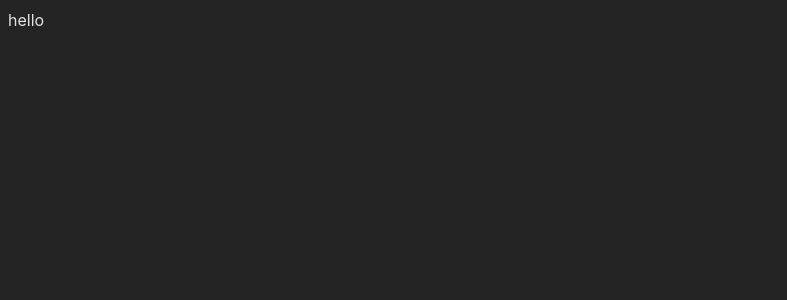
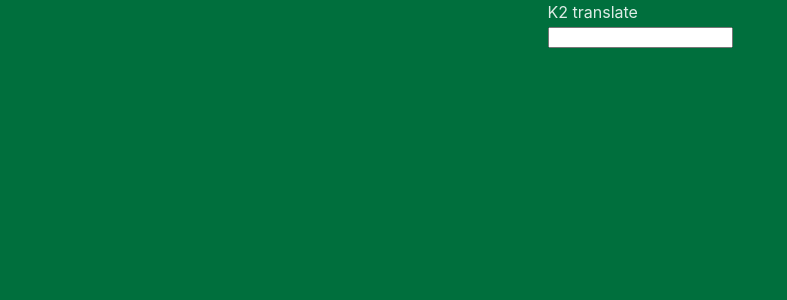
Before and after one commit to B-T-ND/K2-proc-translator, a React (Vite) app: page / in a window 1280 px wide. Shown: the top 300 px of the page, without its empty margins (0-787 px from the left). Built offline with nearby package versions, Linux system fonts and the light colour scheme.

Commit message:
add header and a searchbar

```diff
--- a/src/App.jsx
+++ b/src/App.jsx
@@ -1,11 +1,14 @@
 import './App.css'
+import Header from './components/Header'
+import SearchBar from './components/SearchBar'
 
 function App() {
 
   return (
-    <>
-      hello
-    </>
+    <div >
+      <Header/>
+      <SearchBar/>
+    </div>
   )
 }
 
--- /dev/null
+++ b/src/components/Header.jsx
@@ -0,0 +1,9 @@
+import React from 'react'
+
+const Header = () => {
+  return (
+    <div>K2 translate</div>
+  )
+}
+
+export default Header
--- /dev/null
+++ b/src/components/SearchBar.jsx
@@ -0,0 +1,11 @@
+import React from 'react'
+
+const SearchBar = () => {
+  return (
+    <div>
+      <input type='text' ></input>
+    </div>
+  )
+}
+
+export default SearchBar
--- a/src/index.css
+++ b/src/index.css
@@ -5,7 +5,7 @@
 
   color-scheme: light dark;
   color: rgba(255, 255, 255, 0.87);
-  background-color: #242424;
+  background-color: rgb(0, 111, 61);
 
   font-synthesis: none;
   text-rendering: optimizeLegibility;
@@ -14,10 +14,10 @@
   -webkit-text-size-adjust: 100%;
 }
 
-/* body {
+body {
   margin: 0;
   display: flex;
-  place-items: center;
-  min-width: 320px;
+  justify-content: center;
+  min-width: 200px;
   min-height: 100vh;
-} */
+}
```
Also changed, not shown: 1 other file (tests, documents, lock files or other folders).
